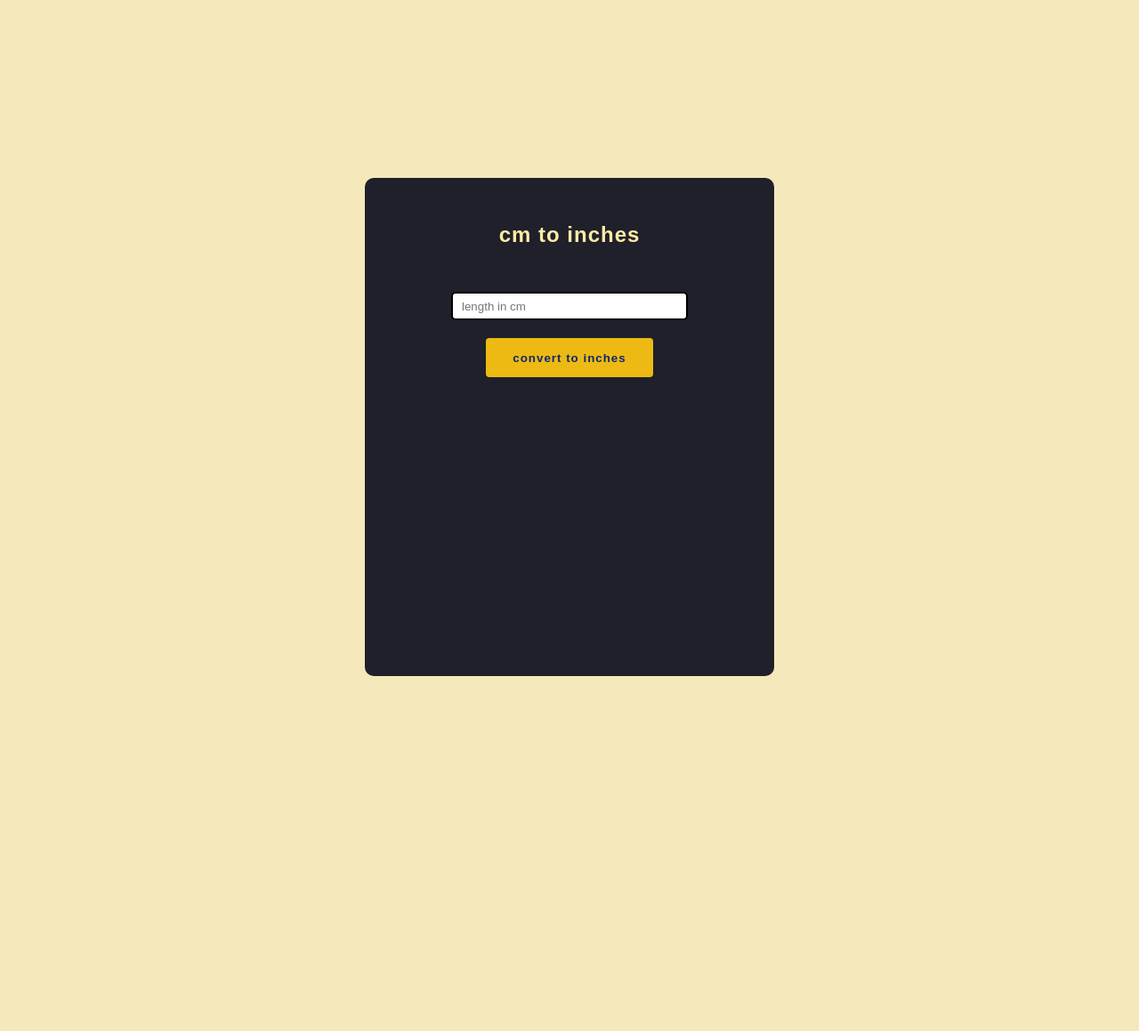
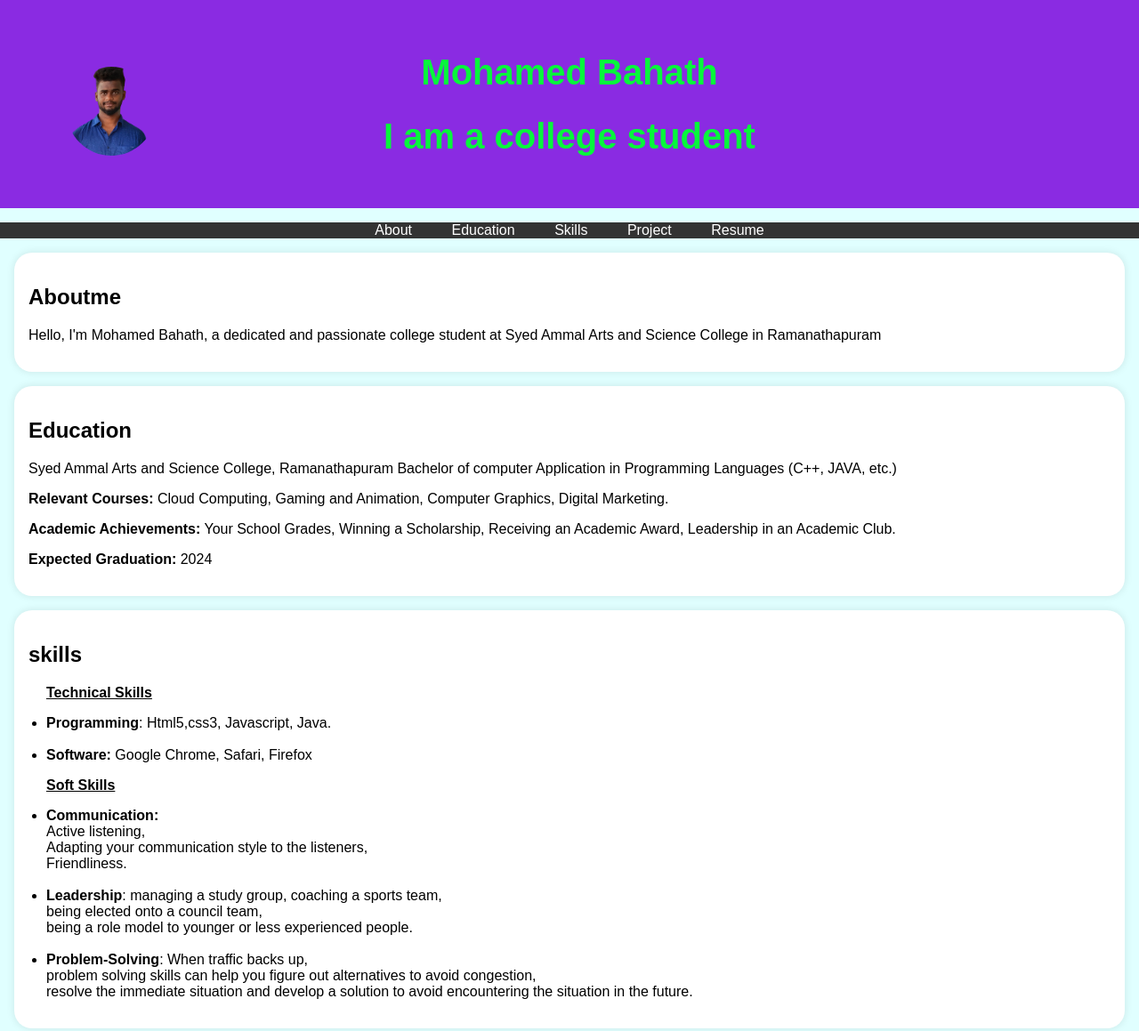
Before and after one commit to SMD-BAHATH/portfolio, a plain HTML site: page index.html in a window 1280 px wide. Shown: the top 1159 px of the page at 89% size. Before the commit the page ends 960 px from the top, so only its background shows below. Drawn offline with Linux system fonts and the light colour scheme.

Commit message:
Add files via upload

```diff
--- a/index.html
+++ b/index.html
@@ -3,57 +3,128 @@
 
 <head>
     <meta charset="UTF-8">
-    <meta http-equiv="X-UA-Compatible" content="IE=edge">
     <meta name="viewport" content="width=device-width, initial-scale=1.0">
-    <title>lengthcounter</title>
+    <title>photofolio</title>
+
     <link rel="stylesheet" href="style.css">
+    <script src="script.js"></script>
 </head>
 
 <body>
-    <div id="wrapper">
-        <h2>cm to inches</h2>
+    <header>
+        <div class="header-content">
+            <img src="profile.png" alt="my picture" class="profile-picture">
+            <h1>Mohamed Bahath</h1>
+            <h1>I am a college student</h1>
+        </div>
+    </header>
+    <nav>
+        <ul>
+            <li><a href="#about">About</a></li>
+            <li><a href="#education">Education</a></li>
+            <li><a href="#skills">Skills</a></li>
+            <li><a href="#project">Project</a></li>
+            <li><a href="#resume">Resume</a></li>
+        </ul>
 
-        <div class="inputdiv">
-            <input type="text" id="input" placeholder="length in cm">
+    </nav>
+
+    <section id="about">
+        <div class="section-content">
+            <h2>Aboutme</h2>
+            <p>Hello, I'm Mohamed Bahath, a dedicated and passionate college student at Syed Ammal Arts and Science
+                College in Ramanathapuram</p>
         </div>
-        <div>
-            <button type="submit" onclick="convert()">convert to inches</button>
+    </section>
+
+    <section id="education">
+        <div class="section-content">
+            <h2>Education</h2>
+            <p>Syed Ammal Arts and Science College, Ramanathapuram
+                Bachelor of computer Application in Programming Languages (C++, JAVA, etc.)</p>
+            <p> <b>Relevant Courses:</b>
+                Cloud Computing,
+                Gaming and Animation,
+                Computer Graphics,
+                Digital Marketing.</p>
+            <p><b>Academic Achievements:</b>
+                Your School Grades,
+                Winning a Scholarship,
+                Receiving an Academic Award,
+                Leadership in an Academic Club.
+            <p>
+            <p> <b>Expected Graduation:</b> 2024</p>
         </div>
-        <div id="result">
+    </section>
 
+    <section id="skills">
+        <div class="section-content">
+            <h2>skills</h2>
+            <ul>
+                <u>
+                    <p><b>Technical Skills</b>
+                    <p>
+                </u>
+                <li><b>Programming</b>:
+                    Html5,css3,
+                    Javascript,
+                    Java.
+                </li><br>
+                <li><b>Software:</b> Google Chrome, Safari, Firefox</li>
+            </ul>
+
+            <ul>
+                <u>
+                    <p><b>Soft Skills</b></p>
+                </u>
+                <li><b>Communication:</b><br>
+
+                    Active listening, <br>
+                    Adapting your communication style to the listeners, <br>
+                    Friendliness.</li><br>
+
+                <li> <b>Leadership</b>:
+                    managing a study group, coaching a sports team, <br>
+                    being elected onto a council team,<br>
+                    being a role model to younger or less experienced people.</li><br>
+
+                <li><b>Problem-Solving</b>:
+                    When traffic backs up, <br>problem solving skills can help you figure out alternatives to avoid
+                    congestion, <br>
+                    resolve the immediate situation and develop a solution to avoid encountering the situation in the
+                    future.</li>
+
+            </ul>
         </div>
-    </div>
-    <script>
-        function convert() {
-            const cmVal = Number(document.getElementById("input").value)
-            const inchVal = cmVal / 2.54 //lenth formula
-            const result = document.getElementById("result")
-            result.innerHTML = inchVal.toFixed(2) + "inches"
-        }
-    </script>
+    </section>
 
-    <!-- convert celsius to fahrenheit -->
+    <section id="project">
+        <div class="section-content">
+            <h2>Project</h2>
 
-        <!-- <div id="temp">
-        <h2>celsius to fahrenheit</h2>
+            <ul>
+                <li><a
+                        href="https://studio.openweaver.com/apps/sulthanjalavudeen65/FOODORDER-Copy-Copy/register">project1</a>
+                </li>
+                <li><a href="file:///F:/digital%20photofolio/LENGTH%20CONVERTER/index.html">project2</a></li>
+            </ul>
+        </div>
+    </section>
 
-        <div class="temp">
-            <input type="text" id="input" placeholder="length in fahrenheit">
-        </div>
-        <div>
-            <button type="submit" onclick="convert()"> convert to fahrenheit</button>
-        </div>
-        <div id="result">
+    <section id="resume">
+        <center>
+            <div class="section-content">
+                <h2>Resume</h2>
+                <a href="./my resume.pdf" class="download-button">Download cv</a>
+            </div>
+        </center>
+    </section>
 
-        </div>
+    <footer>
+        <p>&copy; 2023 MohamedBahath</p>
+    </footer>
 
-    </div>
 
-    <script>
-        function convert(){
-            const celVal = Number(document.getElementById("input").value)
-            const fahVal = celVal*1.8+32 //celsius to fahrenheit farmula
-            const result = document.getElementById("result")
-            result.innerHTML = fahVal.toFixed(2) + "fahrenheit"
-         }
-    </script>-->
+</body>
+
+</html>
--- a/style.css
+++ b/style.css
@@ -1,116 +1,90 @@
-/* body{
+body {
+    font-family: Arial, sans-serif;
     margin: 0;
-    font-family: 'Poppins', sans-serif;
-    background-color:#f5e8ba;
- }
+    padding: 0;
+    background-color:lightcyan;
+}
 
- #temp div,#temp h2{
-     display:flex;
-     justify-content: center;
+header {
+    background-color:blueviolet;
+    color: rgb(7, 247, 59);
+    text-align: center;
+    padding: 2rem 0;
+    position: relative;
+}
 
- }
+.header-content h1 {
+    font-size: 2.5rem;
+}
 
- h2{
-     color:#ffeba7;
-     letter-spacing: 1px;
- }
- input{
-     border-radius: 5px;
-     border: 2px solid black ;
-     margin-top:30px;
-     height:2em;
-     width:250px;
-     padding-left:10px;
- }
+.profile-picture {
+    width: 100px;
+    height: 100px;
+    border-radius: 75%;
+    object-fit: cover;
+    position: absolute;
+    top: 75px;
+    left: 75px;
 
- input:active{
-     border:none;
- }
- #temp{
-     height:500px;
-     width:400px;
-     margin:200px auto;
-     background-color:#1f2029;
-     border-radius:10px;
-     padding:30px;
- }
+}
 
- button{
-     margin-top:20px;
-     background-color:#ecba12;
-     border-radius: 4px;
-     height: 44px;
-     font-weight: 600;
-     padding: 0 30px;
-     letter-spacing: 1px;
-     border: none;
-     color: #102770;
- }
+nav {
+    background-color: #333;
+    color: #fff;
+    text-align: center;
+}
 
- button:hover{
-     cursor:pointer;
- }
- #result{
-     color:white;
-     margin-top:20px;
-     font-size:32px;
- } */
+nav ul {
+    list-style-type: none;
+        padding: 0;
 
+    }
 
-   body{
-    margin: 0;
-    font-family: 'Poppins', sans-serif;
-    background-color:#f5e8ba;
- }
+    nav ul li {
+        display: inline;
+        margin: 0 20px;
 
- #wrapper div,#wrapper h2{
-     display:flex;
-     justify-content: center;
+    }
 
- }
+    nav ul li a {
+        text-decoration: none;
+        color: #fff;
 
- h2{
-     color:#ffeba7;
-     letter-spacing: 1px;
- }
- input{
-     border-radius: 5px;
-     border: 2px solid black ;
-     margin-top:30px;
-     height:2em;
-     width:250px;
-     padding-left:10px;
- }
+    }
 
- input:active{
-     border:none;
- }
- #wrapper{
-     height:500px;
-     width:400px;
-     margin:200px auto;
-     background-color:#1f2029;
-     border-radius:10px;
-     padding:30px;
- }
+    .section-content {
+        background-color:#fff;
+        padding: 2vh;
+        margin: 1rem;
+        border-radius: 20px;
+        box-shadow: 0 0 10px rgba(0, 0, 0, 0.1);
 
- button{
-     margin-top:20px;
-     background-color:#ecba12;
-     border-radius: 4px;
-     height: 44px;
-     font-weight: 600;
-     padding: 0 30px;
-     letter-spacing: 1px;
-     border: none;
-     color: #102770;
- }
+    }
 
- button:hover{
-     cursor:pointer;
- }
- #result{
-     color:white;
-     margin-top:20px;
-     font-size:32px;
- }
+    .download-button {
+        background-color: #333;
+        color: #fff;
+        padding: 0.5rem 1rem;
+        text-decoration: none;
+        border-radius: 20px;
+        display: inline-block;
+        margin-top: 10px;
+    }
+
+    .download-button:hover{
+        background-color:aqua;
+
+    }
+
+    footer{
+        text-align: center;
+        padding: 1rem 0;
+        background-color:blueviolet;
+        color:  rgb(7, 247, 59);
+
+    }
+
+    ul{
+        list-style-type: disc;
+        padding-left: 20px;
+    }
--- /dev/null
+++ b/styles.css
@@ -0,0 +1,116 @@
+/* body{
+    margin: 0;
+    font-family: 'Poppins', sans-serif;
+    background-color:#f5e8ba;
+ }
+
+ #temp div,#temp h2{
+     display:flex;
+     justify-content: center;
+
+ }
+
+ h2{
+     color:#ffeba7;
+     letter-spacing: 1px;
+ }
+ input{
+     border-radius: 5px;
+     border: 2px solid black ;
+     margin-top:30px;
+     height:2em;
+     width:250px;
+     padding-left:10px;
+ }
+
+ input:active{
+     border:none;
+ }
+ #temp{
+     height:500px;
+     width:400px;
+     margin:200px auto;
+     background-color:#1f2029;
+     border-radius:10px;
+     padding:30px;
+ }
+
+ button{
+     margin-top:20px;
+     background-color:#ecba12;
+     border-radius: 4px;
+     height: 44px;
+     font-weight: 600;
+     padding: 0 30px;
+     letter-spacing: 1px;
+     border: none;
+     color: #102770;
+ }
+
+ button:hover{
+     cursor:pointer;
+ }
+ #result{
+     color:white;
+     margin-top:20px;
+     font-size:32px;
+ } */
+
+
+   body{
+    margin: 0;
+    font-family: 'Poppins', sans-serif;
+    background-color:#f5e8ba;
+ }
+
+ #wrapper div,#wrapper h2{
+     display:flex;
+     justify-content: center;
+
+ }
+
+ h2{
+     color:#ffeba7;
+     letter-spacing: 1px;
+ }
+ input{
+     border-radius: 5px;
+     border: 2px solid black ;
+     margin-top:30px;
+     height:2em;
+     width:250px;
+     padding-left:10px;
+ }
+
+ input:active{
+     border:none;
+ }
+ #wrapper{
+     height:500px;
+     width:400px;
+     margin:200px auto;
+     background-color:#1f2029;
+     border-radius:10px;
+     padding:30px;
+ }
+
+ button{
+     margin-top:20px;
+     background-color:#ecba12;
+     border-radius: 4px;
+     height: 44px;
+     font-weight: 600;
+     padding: 0 30px;
+     letter-spacing: 1px;
+     border: none;
+     color: #102770;
+ }
+
+ button:hover{
+     cursor:pointer;
+ }
+ #result{
+     color:white;
+     margin-top:20px;
+     font-size:32px;
+ }
```
Also changed, not shown: length.html (added, +59 -0 lines).
